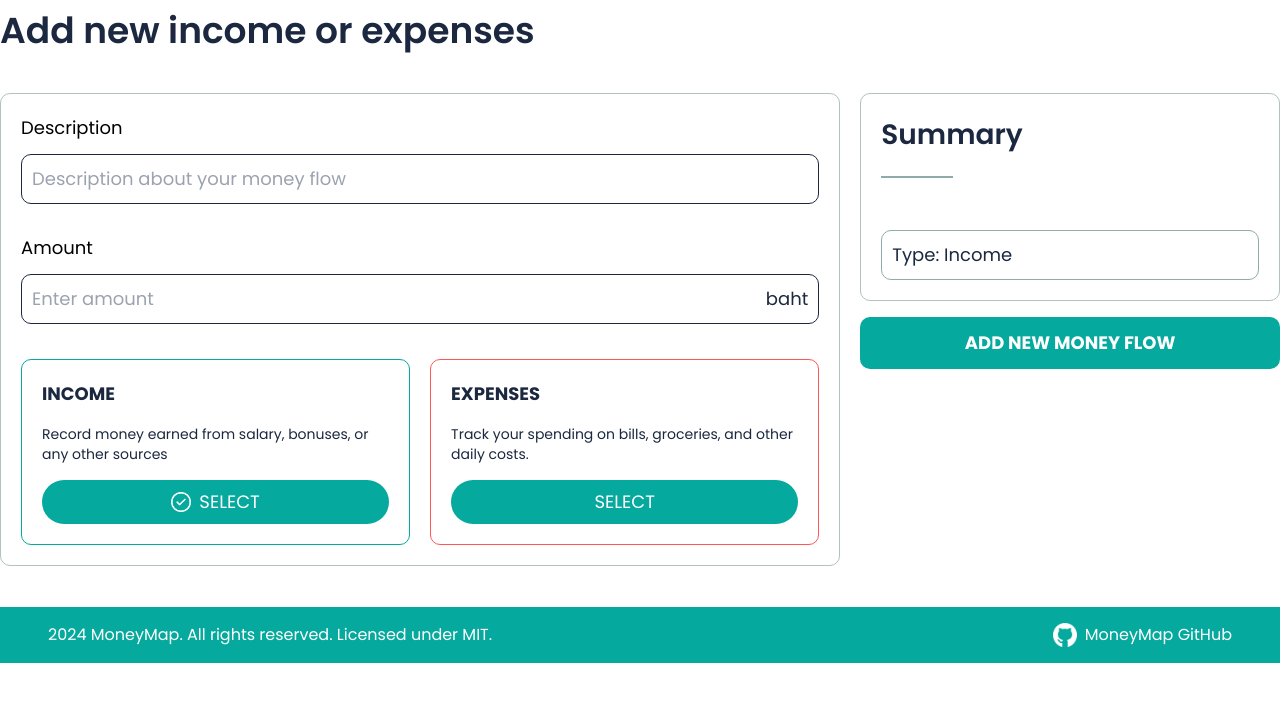
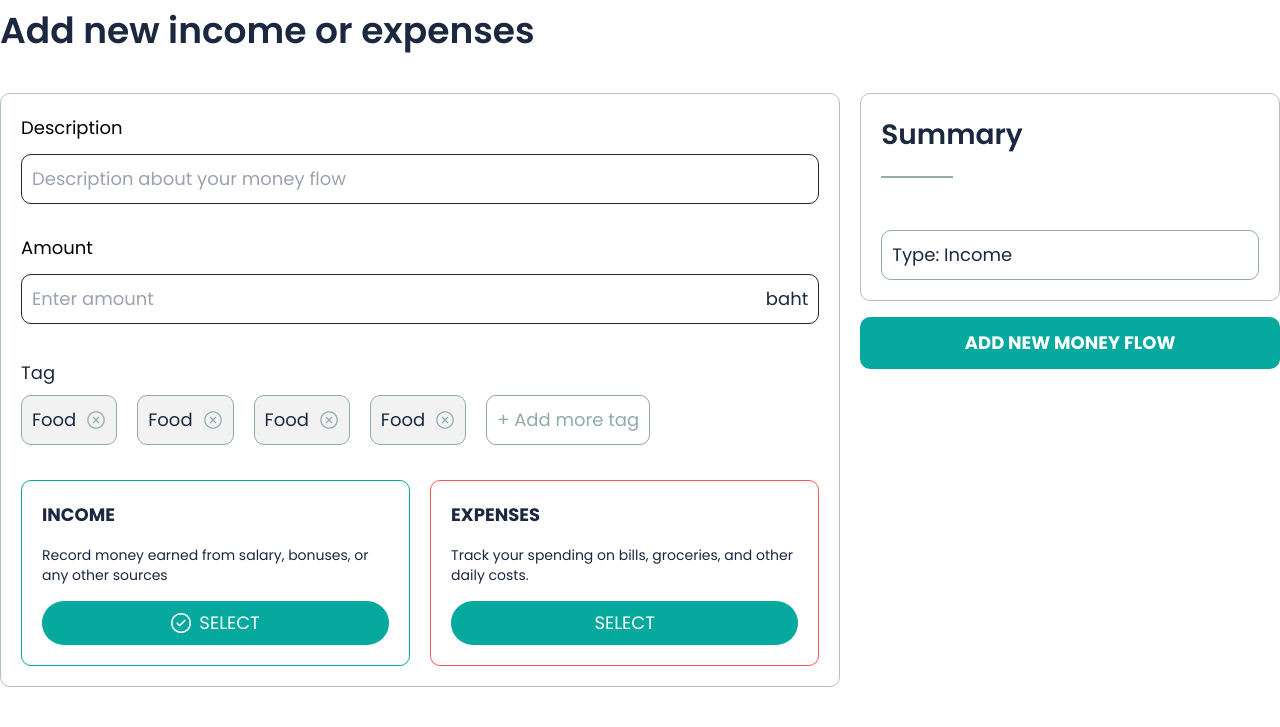
Before and after one commit to MoneyMap-Project/MoneyMap, a Django app: page /income-and-expenses/money-flow/ in a window 1280 px wide. Shown: the part 137-864 px from the top of the page. Before the commit the page ends 800 px from the top, so only its background shows below. Run offline with Django 5.2, Linux system fonts and the light colour scheme; a user stored in the database is signed in; some libraries are stand-ins or nearby versions.

Commit message:
add tag in money-flow page

```diff
--- a/moneymap/templates/moneymap/money-flow.html
+++ b/moneymap/templates/moneymap/money-flow.html
@@ -30,6 +30,40 @@
                         </div>
                     </div>
                 </div>
+<div class="flex flex-col gap-2">
+    <!-- Tag Label Row -->
+    <div class="flex items-center gap-2.5">
+        <div class="text-[#1b283f] text-lg font-normal font-['Poppins']">Tag</div>
+    </div>
+
+    <!-- Tag Buttons Row with flex-wrap -->
+    <div class="flex flex-wrap items-center gap-5">
+        {% for i in '0123' %}
+        <div class="tag-button flex items-center gap-2.5 p-2.5 bg-[#f2f2f2] rounded-[10px] border border-[#90acaa] cursor-pointer">
+            <div class="text-[#1b283f] text-lg font-normal font-['Poppins']">Food</div>
+            <img src="{% static 'money-flow/delete.png' %}" alt="delete icon" class="w-5 h-5">
+        </div>
+        {% endfor %}
+
+        <!-- Add more tag button -->
+        <div id="add-more-tag" class="flex items-center gap-2.5 p-2.5 rounded-[10px] border border-[#90acaa] cursor-pointer">
+            <div class="text-[#90acaa] text-lg font-normal font-['Poppins']">+ Add more tag</div>
+        </div>
+    </div>
+</div>
+
+<!-- Overlay for Input Modal -->
+<div id="overlay" class="fixed inset-0 bg-black bg-opacity-50 flex items-center justify-center hidden">
+    <div class="bg-white p-5 rounded-lg shadow-lg w-1/3">
+        <h2 class="text-xl font-semibold text-[#1b283f] mb-3">Add New Tag</h2>
+        <input id="new-tag-input" type="text" placeholder="Enter tag name"
+               class="w-full p-2 border border-[#1b283f] rounded-md focus:outline-none focus:border-[#05a99d]">
+        <div class="flex justify-end gap-3 mt-4">
+            <button id="cancel-button" class="px-4 py-2 bg-gray-300 rounded-md text-gray-700">Cancel</button>
+            <button id="add-button" class="px-4 py-2 bg-[#05a99d] text-white rounded-md">Add Tag</button>
+        </div>
+    </div>
+</div>
 
                 <!-- Income and Expenses Section -->
                 <div class="w-full flex flex-col lg:flex-row justify-start items-center gap-5">
@@ -70,7 +104,6 @@
                     </div>
                 </div>
 
-                <!-- Add New Money Flow Button -->
                 <button type="submit" class="w-full p-3 bg-[#05a99d] rounded-[10px] flex justify-center items-center transition duration-200 ease-in-out hover:bg-[#009b86] cursor-pointer">
                     <div class="text-white text-lg font-bold font-['Poppins'] uppercase">Add new money flow</div>
                 </button>
@@ -171,6 +204,41 @@
         selectType('income');
         updateSummary();
     });
+    const addMoreTagButton = document.getElementById('add-more-tag');
+    const overlay = document.getElementById('overlay');
+    const cancelButton = document.getElementById('cancel-button');
+    const addButton = document.getElementById('add-button');
+    const newTagInput = document.getElementById('new-tag-input');
+
+    addMoreTagButton.addEventListener('click', () => {
+        overlay.classList.remove('hidden');
+        newTagInput.focus();
+    });
+
+    cancelButton.addEventListener('click', () => {
+        overlay.classList.add('hidden');
+        newTagInput.value = '';
+    });
+
+    addButton.addEventListener('click', () => {
+        const tagName = newTagInput.value.trim();
+        if (tagName) {
+            console.log("New tag added:", tagName);
+            overlay.classList.add('hidden');
+            newTagInput.value = '';
+        }
+    });
+    const tagButtons = document.querySelectorAll('.tag-button');
+
+    tagButtons.forEach(button => {
+        button.addEventListener('click', function() {
+            const isActive = this.classList.contains('bg-green-100');
+            tagButtons.forEach(btn => btn.classList.remove('bg-green-100', 'border-[#05a99d]'));
+            if (!isActive) {
+                this.classList.add('bg-green-100', 'border-[#05a99d]');
+            }
+        });
+    });
 </script>
 
 {% endblock %}
```
Also changed, not shown: moneymap/static/money-flow/delete.png (added).
